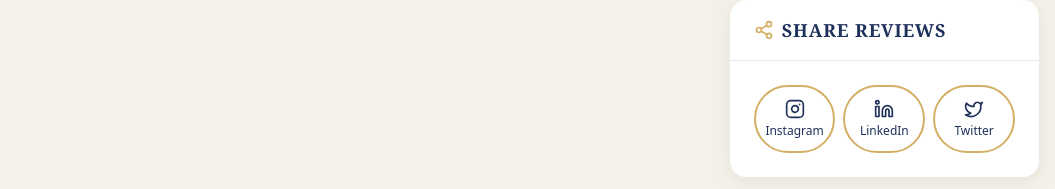
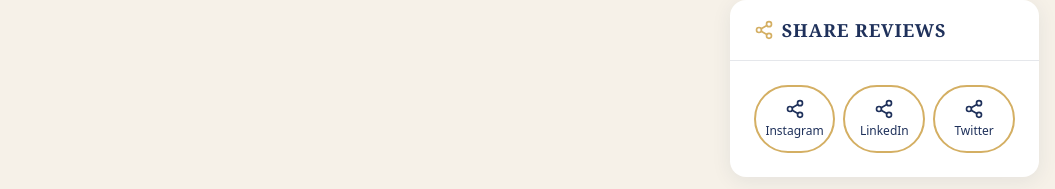
Before and after one commit to ButterflyBabs/LifeCharter-Architecture, a Next.js app: page /reviews in a window 1280 px wide. Shown: the part 1334-1523 px from the top of the page, without its empty margins (225-1280 px from the left). Built offline with nearby package versions, Linux system fonts and the light colour scheme.

Commit message:
Fix social media icon imports in Reviews page

```diff
--- a/src/app/reviews/page.tsx
+++ b/src/app/reviews/page.tsx
@@ -22,10 +22,7 @@ import {
   BarChart3,
   Download,
   Copy,
-  Mail,
-  Instagram,
-  Linkedin,
-  Twitter
+  Mail
 } from "lucide-react";
 import Link from "next/link";
 
@@ -565,15 +562,15 @@ export default function ReviewsPage() {
             <CardContent>
               <div className="grid grid-cols-3 gap-2">
                 <Button variant="outline" size="sm" className="flex flex-col items-center py-3">
-                  <Instagram className="w-5 h-5 mb-1" />
+                  <Share2 className="w-5 h-5 mb-1" />
                   <span className="text-xs">Instagram</span>
                 </Button>
                 <Button variant="outline" size="sm" className="flex flex-col items-center py-3">
-                  <Linkedin className="w-5 h-5 mb-1" />
+                  <Share2 className="w-5 h-5 mb-1" />
                   <span className="text-xs">LinkedIn</span>
                 </Button>
                 <Button variant="outline" size="sm" className="flex flex-col items-center py-3">
-                  <Twitter className="w-5 h-5 mb-1" />
+                  <Share2 className="w-5 h-5 mb-1" />
                   <span className="text-xs">Twitter</span>
                 </Button>
               </div>
```
